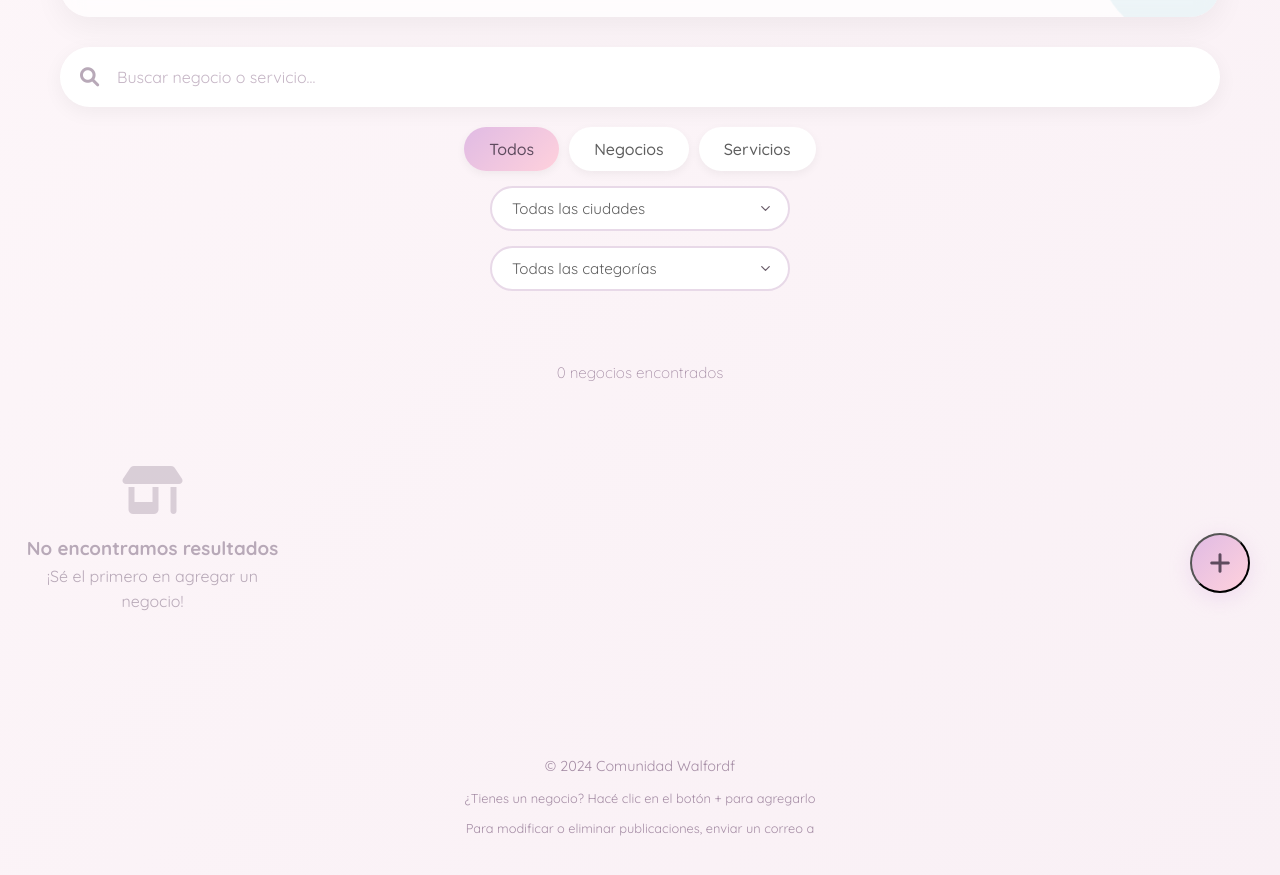
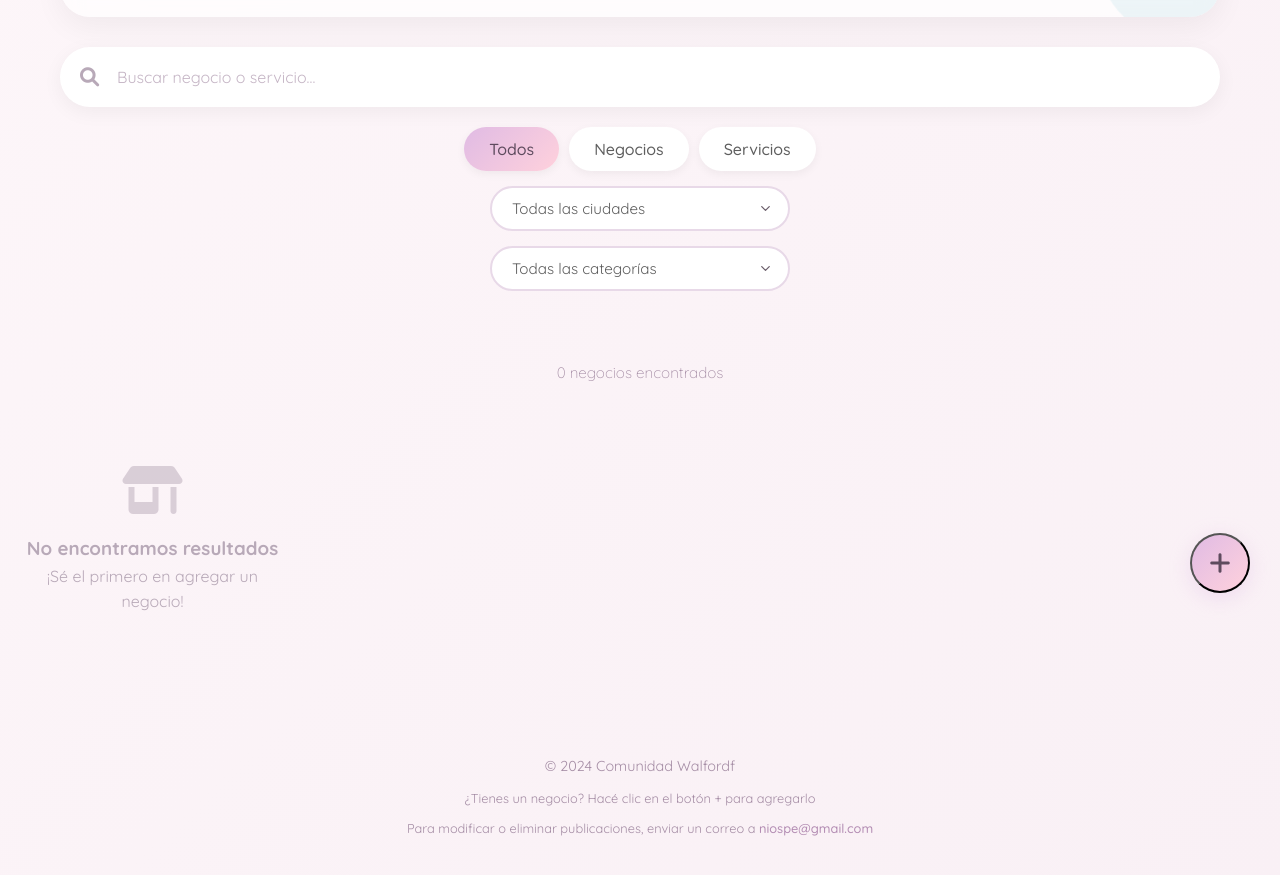
Before and after one commit to niospe/pizarronwaldorf, a plain HTML site: page index.html in a window 1280 px wide. Shown: the part 177-1052 px from the top of the page. Drawn offline with Linux system fonts and the light colour scheme; no server answers.

Commit message:
Update index.html

```diff
--- a/index.html
+++ b/index.html
@@ -171,7 +171,7 @@
     <footer class="footer fade-in">
         <p>© 2024 Comunidad Walfordf</p>
         <p class="footer-small">¿Tienes un negocio? Hacé clic en el botón + para agregarlo</p>
-        <p class="footer-small">Para modificar o eliminar publicaciones, enviar un correo a <href="mailto:niospe@gmail.com"></p>
+        <p class="footer-small">Para modificar o eliminar publicaciones, enviar un correo a <a href="mailto:niospe@gmail.com">niospe@gmail.com</a></p>
     </footer>
 
     <script src="script.js"></script>
```
